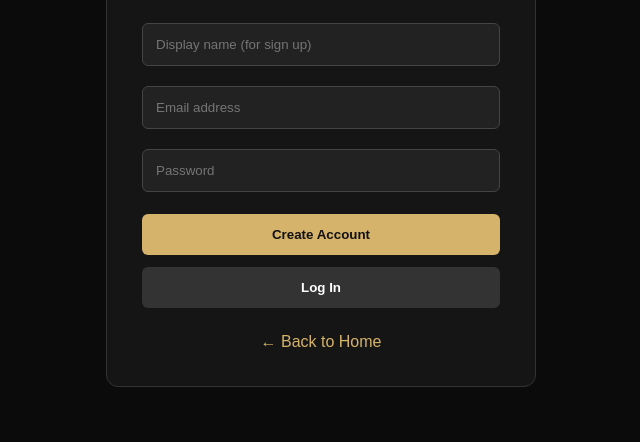
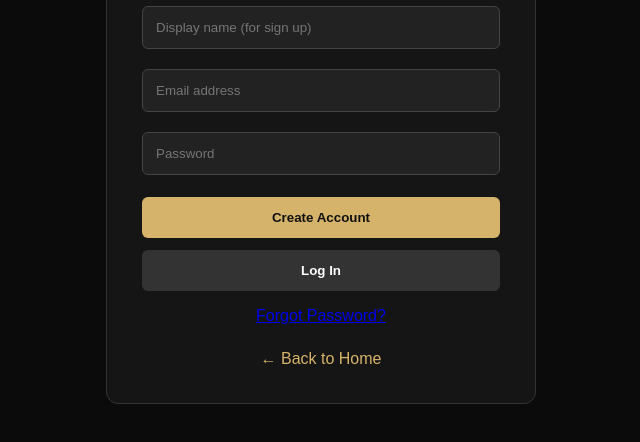
Before and after one commit to kilopop274-ux/NEXORA, a plain HTML site: page account.html in a window 1280 px wide. Shown: the part 284-726 px from the top of the page, without its empty margins (319-959 px from the left). Drawn offline with nearby package versions, Linux system fonts and the light colour scheme.

Commit message:
Update account.html

```diff
--- a/account.html
+++ b/account.html
@@ -131,6 +131,9 @@
       <button class="secondary" id="loginBtn">
         Log In
       </button>
+      <p>
+  <a href="#" id="forgotPassword">Forgot Password?</a>
+</p>
     </div>
 
     <div id="accountInfo" hidden>
```
